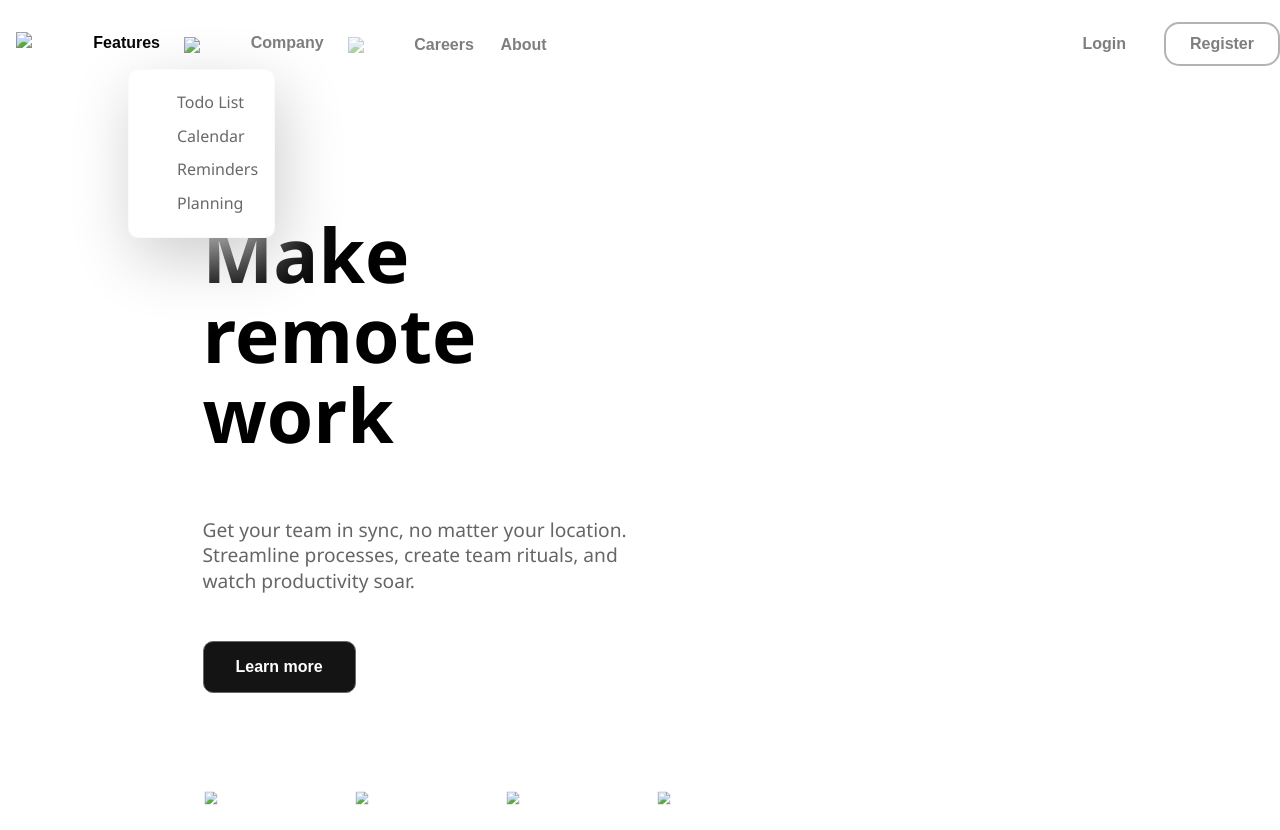
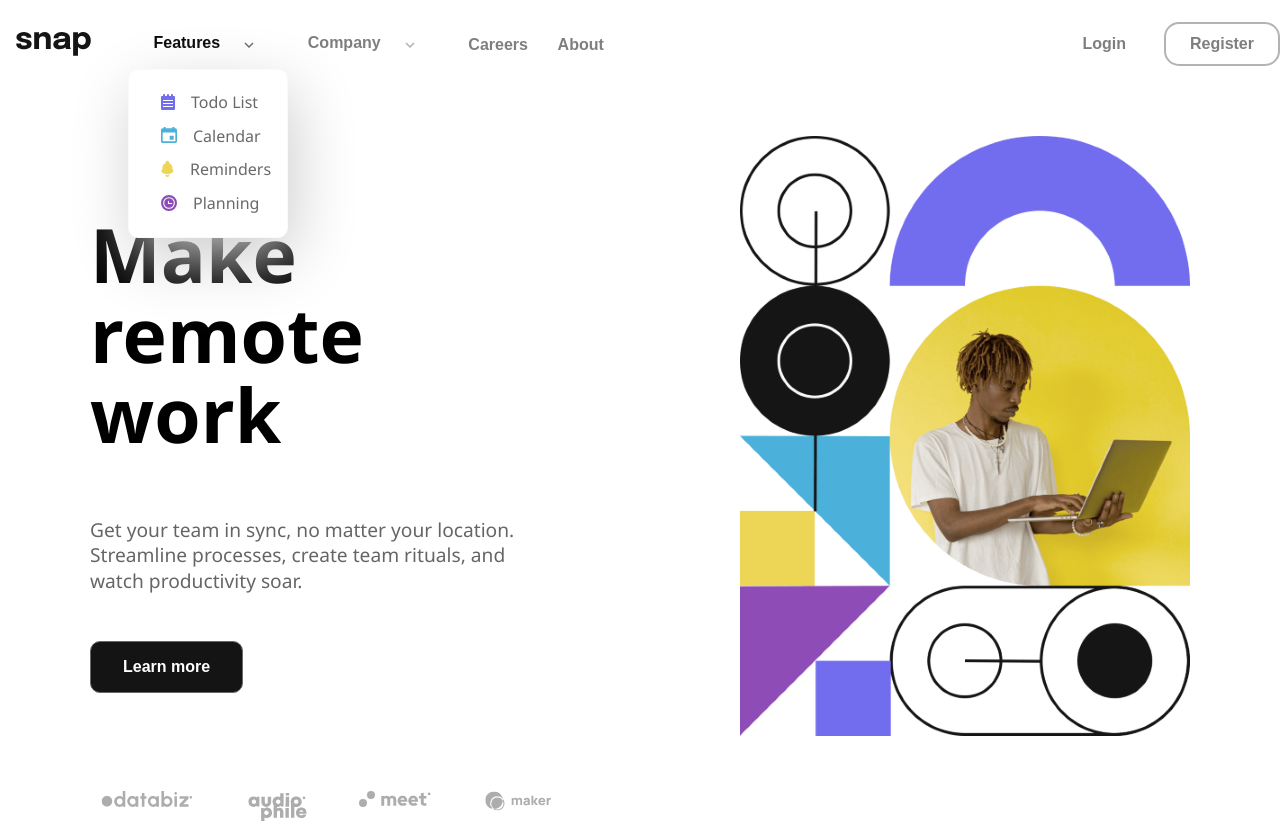
Before and after one commit to studentooo1/Introduction_Page, a plain HTML site: page index.html in a window 1280 px wide. Both pictures are taken after a click on the button "Features". Drawn offline with Linux system fonts and the light colour scheme.

Commit message:
images added

```diff
--- a/index.html
+++ b/index.html
@@ -10,20 +10,20 @@
     <header>
         <nav>
 
-            <img class="logo" src="../images/logo.svg">
+            <img class="logo" src="../Introduction_Page/images/logo.svg">
             <div class="navigation hidden_small">
                     <ul class="nav-list fade">
                         <li>
                             <div class="menu">
                                 <div class="align">
-                                    <button class="fw-500 dropdown">Features<span><img class="arrow" src="../images/icon-arrow-down.svg"></span></button>
+                                    <button class="fw-500 dropdown">Features<span><img class="arrow" src="../Introduction_Page/images/icon-arrow-down.svg"></span></button>
                                 </div>
                                 <div class="options hidden opt-hide options_left fw-500">
                                     <ul>
-                                        <li><span><img src="../images/icon-todo.svg" alt=""></span>Todo List</li>
-                                        <li><span><img src="../images/icon-calendar.svg" alt=""></span>Calendar</li>
-                                        <li><span><img src="../images/icon-reminders.svg" alt=""></span>Reminders</li>
-                                        <li><span><img src="../images/icon-planning.svg" alt=""></span>Planning</li>
+                                        <li><span><img src="../Introduction_Page/images/icon-todo.svg" alt=""></span>Todo List</li>
+                                        <li><span><img src="../Introduction_Page/images/icon-calendar.svg" alt=""></span>Calendar</li>
+                                        <li><span><img src="../Introduction_Page/images/icon-reminders.svg" alt=""></span>Reminders</li>
+                                        <li><span><img src="../Introduction_Page/images/icon-planning.svg" alt=""></span>Planning</li>
                                     </ul>
                                 </div>
                             </div>
@@ -32,7 +32,7 @@
                         <li>
                             <div class="menu">
                                 <div class="align">
-                                    <button class="fw-500 dropdown">Company<span><img class="arrow"src="../images/icon-arrow-down.svg"></span></button>
+                                    <button class="fw-500 dropdown">Company<span><img class="arrow"src="../Introduction_Page/images/icon-arrow-down.svg"></span></button>
                                 </div>
                                 <div class="options hidden opt-hide options_right fw-500">
                                     <ul>
@@ -55,28 +55,28 @@
             </div>
 
             <div class="menu_bar">
-                <img class="hamburger menu-hide" src="../images/icon-menu.svg">
+                <img class="hamburger menu-hide" src="../Introduction_Page/images/icon-menu.svg">
             </div>
 
         </nav>
     </header>
 
     <section class="even-columns">
-        <img class="hero-mobile" src="../images/image-hero-mobile.png">
+        <img class="hero-mobile" src="../Introduction_Page/images/image-hero-mobile.png">
         <div class="column_left">
             <h1>Make remote work</h1>
             <p>Get your team in sync, no matter your location. Streamline processes, create team rituals, and watch productivity soar.</p>
             <button class="learn">Learn more</button>
             <ul class="trademarks">
-                <li><img src="../images/client-databiz.svg"></li>
-                <li><img src="../images/client-audiophile.svg"></li>
-                <li><img src="../images/client-meet.svg"></li>
-                <li><img src="../images/client-maker.svg"></li>
+                <li><img src="../Introduction_Page/images/client-databiz.svg"></li>
+                <li><img src="../Introduction_Page/images/client-audiophile.svg"></li>
+                <li><img src="../Introduction_Page/images/client-meet.svg"></li>
+                <li><img src="../Introduction_Page/images/client-maker.svg"></li>
             </ul>
         </div>
 
         <div class="column_right">
-            <img class="hero-desktop" src="../images/image-hero-desktop-2.png" alt="">
+            <img class="hero-desktop" src="../Introduction_Page/images/image-hero-desktop-2.png" alt="">
         </div>
     </section>
 
--- a/script.js
+++ b/script.js
@@ -6,7 +6,7 @@ const menu = document.querySelector('.menu_bar');
 console.log(menu)
 const hamburger = document.querySelector('.hamburger');
 const close = document.createElement('img');
-close.setAttribute('src', '../images/icon-close-menu.svg');
+close.setAttribute('src', '../Introduction_Page/images/icon-close-menu.svg');
 close.classList = 'menu-hide'
 close.style.height = '1.3rem';
 
```
Also changed, not shown: images/client-audiophile.svg (added), images/client-databiz.svg (added), images/client-maker.svg (added), images/client-meet.svg (added), images/favicon-32x32.png (added), images/icon-arrow-down.svg (added), images/icon-arrow-up.svg (added), images/icon-calendar.svg (added), images/icon-close-menu.svg (added), images/icon-menu.svg (added), images/icon-planning.svg (added), images/icon-reminders.svg (added), images/icon-todo.svg (added), images/image-hero-desktop-2.png (added), 4 more files.
